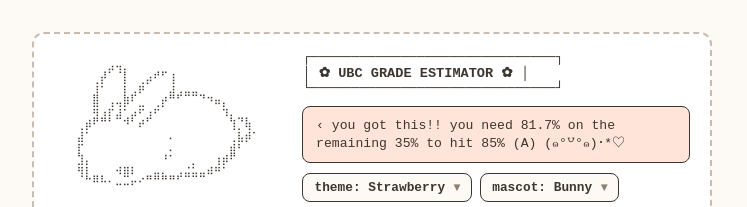
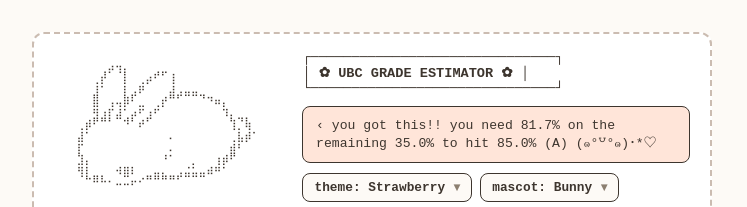
Before and after one commit to michelledmcclellan/ubc-cute-grade-tracker, a React (Vite) app: page / in a window 1280 px wide. Shown: the top 207 px of the page, without its empty margins (268-1015 px from the left). Built offline with nearby package versions, Linux system fonts and the light colour scheme.

Commit message:
Bug: infinite digit repeating in bunny message, now truncates to 1 digit

```diff
--- a/src/App.tsx
+++ b/src/App.tsx
@@ -149,7 +149,7 @@ export default function App() {
       return `course complete!! final mark: ${stats.currentAverage.toFixed(1)}% (${stats.ubcCurrent.letter}) ★`;
     }
     if (stats.requiredOnRemaining > 100) {
-      return `eep! you'd need ${stats.requiredOnRemaining.toFixed(1)}% on the remaining ${stats.remainingWeight}%... maybe adjust your goal? (｡•́︿•̀｡)`;
+      return `eep! you'd need ${stats.requiredOnRemaining.toFixed(1)}% on the remaining ${stats.remainingWeight.toFixed(1)}%... maybe adjust your goal? (｡•́︿•̀｡)`;
     }
     if (stats.requiredOnRemaining <= 0) {
       return `you already locked in ${activeCourse.goalGrade}% (${stats.ubcGoal.letter}) even with 0% on the rest!! ⸜(｡˃ ᵕ ˂ )⸝♡`;
@@ -157,7 +157,7 @@ export default function App() {
     if (stats.currentAverage >= 90) {
       return `wow!! your average is ${stats.currentAverage.toFixed(1)}%?!? great job ദ്ദി ˉ͈̀꒳ˉ͈́ )✧`;
     }
-    return `you got this!! you need ${stats.requiredOnRemaining.toFixed(1)}% on the remaining ${stats.remainingWeight}% to hit ${activeCourse.goalGrade}% (${stats.ubcGoal.letter}) (๑°꒵°๑)･*♡`;
+    return `you got this!! you need ${stats.requiredOnRemaining.toFixed(1)}% on the remaining ${stats.remainingWeight.toFixed(1)}% to hit ${activeCourse.goalGrade.toFixed(1)}% (${stats.ubcGoal.letter}) (๑°꒵°๑)･*♡`;
   };
 
   return (
```
